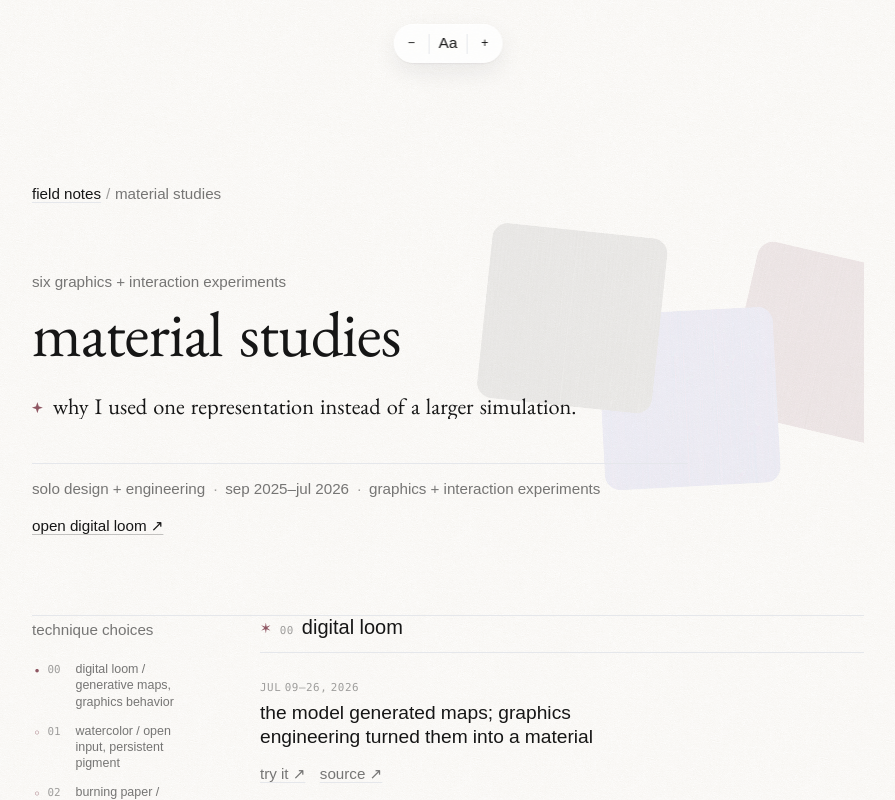
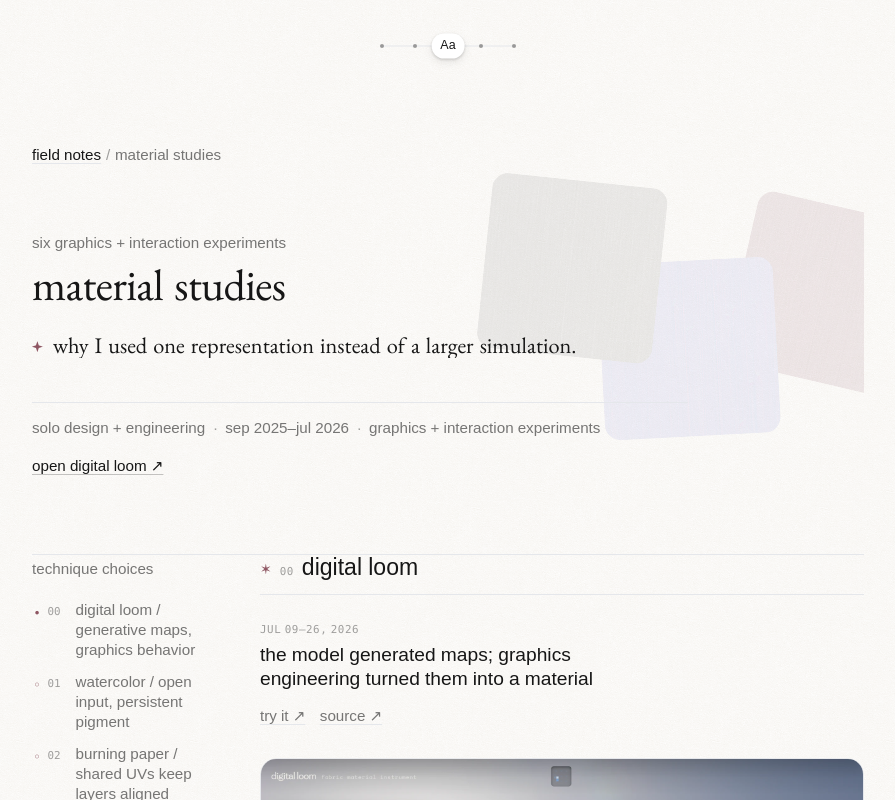
Before and after one commit to kimestelle/my-portfolio, a Next.js app: page /field-notes/material-studies in a window 1280 px wide. Shown: the top 800 px of the page, without its empty margins (187-1082 px from the left). Built offline with nearby package versions, Linux system fonts and the light colour scheme; a web font is replaced by a local one.

Commit message:
text size adjustment

```diff
--- a/src/app/field-notes/components/FieldNoteTypeControl.tsx
+++ b/src/app/field-notes/components/FieldNoteTypeControl.tsx
@@ -1,16 +1,33 @@
 'use client';
 
-import { useEffect, useState, type ReactNode } from 'react';
+import {
+  useEffect,
+  useRef,
+  useState,
+  type CSSProperties,
+  type KeyboardEvent,
+  type PointerEvent,
+  type ReactNode,
+} from 'react';
 import styles from './field-note-type-control.module.css';
 
 const STORAGE_KEY = 'estelle-portfolio:field-notes-text-size';
-const sizes = ['compact', 'standard', 'large'] as const;
+const sizes = [
+  'compact',
+  'small',
+  'standard',
+  'large',
+  'extra-large',
+] as const;
 type ReadingSize = (typeof sizes)[number];
+let sessionReadingSize: ReadingSize | null = null;
 
 const sizeLabels: Record<ReadingSize, string> = {
-  compact: 'small text',
-  standard: 'medium text',
+  compact: 'compact text',
+  small: 'small text',
+  standard: 'standard text',
   large: 'large text',
+  'extra-large': 'extra-large text',
 };
 
 export default function FieldNoteTypeControl({
@@ -18,17 +35,31 @@ export default function FieldNoteTypeControl({
 }: {
   children: ReactNode;
 }) {
-  const [size, setSize] = useState<ReadingSize>('standard');
+  const [size, setSize] = useState<ReadingSize>(
+    sessionReadingSize ?? 'standard',
+  );
+  const [dragPosition, setDragPosition] = useState<number | null>(null);
+  const scaleRef = useRef<HTMLDivElement>(null);
+  const draggingRef = useRef(false);
   const sizeIndex = sizes.indexOf(size);
+  const visualIndex = dragPosition ?? sizeIndex;
+  const activeIndex = Math.round(visualIndex);
+  const position = `${(visualIndex / (sizes.length - 1)) * 100}%`;
 
   useEffect(() => {
+    if (sessionReadingSize) return;
+
     try {
       const saved = window.localStorage.getItem(STORAGE_KEY);
       if (sizes.includes(saved as ReadingSize)) {
-        setSize(saved as ReadingSize);
+        sessionReadingSize = saved as ReadingSize;
+        setSize(sessionReadingSize);
+      } else {
+        sessionReadingSize = 'standard';
       }
     } catch {
       // The larger default still works when storage is unavailable.
+      sessionReadingSize = 'standard';
     }
   }, []);
 
@@ -36,6 +67,7 @@ export default function FieldNoteTypeControl({
     const nextSize = sizes[nextIndex];
     if (!nextSize) return;
 
+    sessionReadingSize = nextSize;
     setSize(nextSize);
     try {
       window.localStorage.setItem(STORAGE_KEY, nextSize);
@@ -44,33 +76,112 @@ export default function FieldNoteTypeControl({
     }
   };
 
+  const positionFromPointer = (clientX: number) => {
+    const bounds = scaleRef.current?.getBoundingClientRect();
+    if (!bounds) return sizeIndex;
+
+    const ratio = Math.min(
+      1,
+      Math.max(0, (clientX - bounds.left) / bounds.width),
+    );
+    return ratio * (sizes.length - 1);
+  };
+
+  const handlePointerDown = (event: PointerEvent<HTMLDivElement>) => {
+    draggingRef.current = true;
+    event.currentTarget.setPointerCapture(event.pointerId);
+    setDragPosition(positionFromPointer(event.clientX));
+  };
+
+  const handlePointerMove = (event: PointerEvent<HTMLDivElement>) => {
+    if (!draggingRef.current) return;
+    setDragPosition(positionFromPointer(event.clientX));
+  };
+
+  const finishPointerChange = (event: PointerEvent<HTMLDivElement>) => {
+    if (!draggingRef.current) return;
+
+    const nextIndex = Math.round(positionFromPointer(event.clientX));
+    draggingRef.current = false;
+    updateSize(nextIndex);
+    setDragPosition(null);
+
+    if (event.currentTarget.hasPointerCapture(event.pointerId)) {
+      event.currentTarget.releasePointerCapture(event.pointerId);
+    }
+  };
+
+  const cancelPointerChange = (event: PointerEvent<HTMLDivElement>) => {
+    draggingRef.current = false;
+    setDragPosition(null);
+
+    if (event.currentTarget.hasPointerCapture(event.pointerId)) {
+      event.currentTarget.releasePointerCapture(event.pointerId);
+    }
+  };
+
+  const handleKeyDown = (event: KeyboardEvent<HTMLDivElement>) => {
+    let nextIndex = sizeIndex;
+
+    if (event.key === 'ArrowLeft' || event.key === 'ArrowDown') {
+      nextIndex -= 1;
+    } else if (event.key === 'ArrowRight' || event.key === 'ArrowUp') {
+      nextIndex += 1;
+    } else if (event.key === 'Home') {
+      nextIndex = 0;
+    } else if (event.key === 'End') {
+      nextIndex = sizes.length - 1;
+    } else {
+      return;
+    }
+
+    event.preventDefault();
+    updateSize(Math.min(sizes.length - 1, Math.max(0, nextIndex)));
+  };
+
   return (
     <div className={styles.scope} data-reading-size={size}>
       <div
-        className={`${styles.control} glass-surface`}
-        role="group"
-        aria-label="Reading text size"
+        className={styles.control}
+        aria-label="Reading controls"
       >
-        <button
-          type="button"
-          onClick={() => updateSize(sizeIndex - 1)}
-          disabled={sizeIndex === 0}
-          aria-label="Make reading text smaller"
+        <div
+          ref={scaleRef}
+          className={`${styles.scale} ${
+            dragPosition === null ? '' : styles.dragging
+          }`}
+          style={{ '--reading-position': position } as CSSProperties}
+          role="slider"
+          tabIndex={0}
+          aria-label="Reading text size"
+          aria-valuemin={1}
+          aria-valuemax={sizes.length}
+          aria-valuenow={sizeIndex + 1}
+          aria-valuetext={sizeLabels[size]}
+          onKeyDown={handleKeyDown}
+          onPointerDown={handlePointerDown}
+          onPointerMove={handlePointerMove}
+          onPointerUp={finishPointerChange}
+          onPointerCancel={cancelPointerChange}
         >
-          −
-        </button>
-        <span className={styles.sample} aria-live="polite">
-          <span aria-hidden="true">Aa</span>
-          <span className={styles.srOnly}>{sizeLabels[size]}</span>
-        </span>
-        <button
-          type="button"
-          onClick={() => updateSize(sizeIndex + 1)}
-          disabled={sizeIndex === sizes.length - 1}
-          aria-label="Make reading text larger"
-        >
-          +
-        </button>
+          <span className={styles.rail} aria-hidden="true" />
+          <span className={styles.dots} aria-hidden="true">
+            {sizes.map((item, index) => (
+              <span
+                key={item}
+                className={`${styles.dot} ${
+                  index === activeIndex ? styles.activeDot : ''
+                }`}
+              />
+            ))}
+          </span>
+          <span className={styles.thumb} aria-hidden="true">
+            Aa
+          </span>
+          <span className={styles.srOnly} aria-live="polite">
+            {sizeLabels[size]}
+          </span>
+        </div>
       </div>
       {children}
     </div>
--- a/src/app/field-notes/components/field-note-primitives.module.css
+++ b/src/app/field-notes/components/field-note-primitives.module.css
@@ -54,7 +54,7 @@
   max-width: 19ch;
   margin-top: 0.55rem;
   font-family: var(--font-display);
-  font-size: clamp(2.65rem, 5.4vw, 4rem);
+  font-size: var(--type-page-title);
   font-weight: 400;
   line-height: 1.08;
   letter-spacing: -0.015em;
@@ -156,7 +156,7 @@
 .sectionNumber,
 .detailLabel {
   font-family: var(--font-mono);
-  font-size: 0.68rem;
+  font-size: var(--type-micro);
   font-weight: 400;
   letter-spacing: 0.05em;
   text-transform: uppercase;
@@ -225,7 +225,7 @@
   gap: 0.3rem;
   align-items: baseline;
   color: var(--text-meta);
-  font-size: 0.78rem;
+  font-size: var(--type-meta);
   line-height: 1.3;
   transition:
     color 180ms ease,
@@ -264,7 +264,7 @@
 .mapIndex {
   color: var(--text-decorative);
   font-family: var(--font-mono);
-  font-size: 0.68rem;
+  font-size: var(--type-micro);
 }
 
 .constellationMap a:hover,
@@ -301,7 +301,7 @@
 .hashLink {
   color: transparent;
   font-family: var(--font-mono);
-  font-size: 0.75rem;
+  font-size: var(--type-meta);
   text-decoration: none;
   transition: color 180ms ease;
 }
@@ -446,6 +446,18 @@
   text-align: right;
 }
 
+.scrollLink {
+  display: inline-flex;
+  transition:
+    color 180ms ease,
+    transform 420ms var(--motion-mood-ease);
+}
+
+.scrollLink:hover,
+.scrollLink:focus-visible {
+  transform: translateY(-2px);
+}
+
 @media (max-width: 820px) {
   .reader {
     display: block;
@@ -486,7 +498,6 @@
 
   .heroTitle {
     margin-top: 1rem;
-    font-size: var(--type-identity);
   }
 
   .heroMeta {
--- a/src/app/field-notes/components/field-note-type-control.module.css
+++ b/src/app/field-notes/components/field-note-type-control.module.css
@@ -1,22 +1,34 @@
 .scope {
-  --field-copy-size: 1rem;
+  --type-micro: 0.68rem;
+  --type-page-title: clamp(2.25rem, 4vw, 2.75rem);
+  --type-section: clamp(1.3rem, 1.8vw, 1.45rem);
   --type-body: 1.0625rem;
   --type-meta: 0.95rem;
   --type-lead: 1.2rem;
 }
 
 .scope[data-reading-size="compact"] {
-  --field-copy-size: 0.9375rem;
+  --type-body: 0.95rem;
+  --type-meta: 0.825rem;
+  --type-lead: 1.075rem;
+}
+
+.scope[data-reading-size="small"] {
   --type-body: 1rem;
   --type-meta: 0.875rem;
   --type-lead: 1.125rem;
 }
 
 .scope[data-reading-size="large"] {
-  --field-copy-size: 1.0875rem;
-  --type-body: 1.15rem;
+  --type-body: 1.2rem;
   --type-meta: 1.025rem;
-  --type-lead: 1.3rem;
+  --type-lead: 1.35rem;
+}
+
+.scope[data-reading-size="extra-large"] {
+  --type-body: 1.35rem;
+  --type-meta: 1.1rem;
+  --type-lead: 1.5rem;
 }
 
 .scope :global(main strong) {
@@ -26,65 +38,140 @@
 
 .control {
   position: fixed;
-  z-index: 40;
+  z-index: 50;
   top: 1.5rem;
   left: 50%;
-  display: grid;
-  grid-template-columns: 2.2rem 2.4rem 2.2rem;
-  align-items: center;
-  width: max-content;
-  min-height: 2.45rem;
-  overflow: hidden;
-  border-radius: var(--radius-pill);
-  background-color: rgb(255, 255, 255);
+  width: 10.75rem;
+  min-height: 2.75rem;
+  padding-inline: 1.15rem;
+  overflow: visible;
   color: var(--text-primary);
-  transform: translateX(-50%);
+  transform: translate3d(-50%, 0, 0);
+  animation: field-note-type-control-enter var(--motion-mood-duration)
+    var(--motion-mood-ease) both;
+  will-change: transform;
 }
 
-.control button {
+@keyframes field-note-type-control-enter {
+  from {
+    opacity: 0;
+    transform: translate3d(-50%, -0.35rem, 0);
+  }
+
+  to {
+    opacity: 1;
+    transform: translate3d(-50%, 0, 0);
+  }
+}
+
+.scale {
   position: relative;
   z-index: 1;
+  width: 100%;
+  height: 2.75rem;
+  outline: 0;
+  cursor: grab;
+  touch-action: none;
+  user-select: none;
+}
+
+.scale:active {
+  cursor: grabbing;
+}
+
+.scale:focus-visible::after {
+  content: "";
+  position: absolute;
+  inset: 0.34rem -0.72rem;
+  border: 1px solid var(--text-primary);
+  border-radius: var(--radius-pill);
+  pointer-events: none;
+}
+
+.rail {
+  position: absolute;
+  top: 50%;
+  right: 0;
+  left: 0;
+  height: 1px;
+  background: var(--line-color);
+  transform: translateY(-50%);
+}
+
+.dots {
+  position: absolute;
+  top: 50%;
+  right: 0;
+  left: 0;
+  display: flex;
+  justify-content: space-between;
+  align-items: center;
+  transform: translateY(-50%);
+}
+
+.dot {
+  width: 0.25rem;
+  height: 0.25rem;
+  border-radius: 50%;
+  background: var(--text-decorative);
+  box-shadow: 0 0 0 0 rgba(22, 22, 22, 0);
+  transition:
+    background-color 180ms ease,
+    box-shadow 420ms var(--motion-mood-ease),
+    transform 420ms var(--motion-mood-ease);
+}
+
+.activeDot {
+  background: var(--text-primary);
+  box-shadow: 0 0 0 0.18rem rgba(22, 22, 22, 0.06);
+  transform: scale(1.22);
+}
+
+.thumb {
+  position: absolute;
+  z-index: 2;
+  top: 50%;
+  left: var(--reading-position);
   display: grid;
-  height: 100%;
-  min-height: 2.45rem;
+  width: 2.05rem;
+  height: 1.55rem;
   place-items: center;
-  border: 0;
-  background: transparent;
-  color: inherit;
+  border-radius: var(--radius-pill);
+  background: rgb(255, 255, 255);
+  box-shadow:
+    inset 0 1px 0 rgba(255, 255, 255, 0.9),
+    0 1px 3px rgba(20, 20, 20, 0.2),
+    0 4px 10px rgba(20, 20, 20, 0.08);
+  color: var(--text-primary);
   font-family: var(--font-body);
   font-size: 0.78rem;
   font-weight: 400;
+  line-height: 1;
+  transform: translate3d(-50%, -50%, 0);
   transition:
-    background-color 160ms ease,
-    opacity 160ms ease;
+    left 420ms var(--motion-mood-ease),
+    box-shadow 220ms ease,
+    transform 420ms var(--motion-mood-ease);
 }
 
-.control button:hover:not(:disabled),
-.control button:focus-visible {
-  background-color: rgba(22, 22, 22, 0.055);
+.scale:hover .thumb,
+.scale:focus-visible .thumb {
+  box-shadow:
+    inset 0 1px 0 rgba(255, 255, 255, 0.9),
+    0 2px 5px rgba(20, 20, 20, 0.24),
+    0 7px 15px rgba(20, 20, 20, 0.1);
+  transform: translate3d(-50%, -50%, 0) scale(1.035);
 }
 
-.control button:focus-visible {
-  outline: 1px solid var(--text-primary);
-  outline-offset: -4px;
-}
-
-.control button:disabled {
-  cursor: default;
-  opacity: 0.28;
-}
-
-.sample {
-  position: relative;
-  z-index: 1;
-  display: grid;
-  min-height: 1.25rem;
-  place-items: center;
-  border-inline: 1px solid var(--line-color);
-  font-family: var(--font-body);
-  font-size: var(--type-meta);
-  line-height: 1;
-  transition: font-size 180ms ease;
+.dragging .thumb {
+  box-shadow:
+    inset 0 1px 0 rgba(255, 255, 255, 0.9),
+    0 3px 7px rgba(20, 20, 20, 0.24),
+    0 10px 20px rgba(20, 20, 20, 0.12);
+  transform: translate3d(-50%, -58%, 0) scale(1.055);
+  transition:
+    box-shadow 180ms ease,
+    transform 180ms var(--motion-mood-ease);
 }
 
 .srOnly {
@@ -103,8 +190,10 @@
 }
 
 @media (prefers-reduced-motion: reduce) {
-  .control button,
-  .sample {
+  .control,
+  .dot,
+  .thumb {
+    animation: none;
     transition: none;
   }
 }
--- a/src/app/field-notes/internet-atlas/page.tsx
+++ b/src/app/field-notes/internet-atlas/page.tsx
@@ -8,6 +8,7 @@ import {
   FieldNoteSequence,
   FieldNoteSourceLink,
 } from '../components/FieldNotePrimitives';
+import FieldNoteScrollLink from '../components/FieldNoteScrollLink';
 import styles from './internet-atlas.module.css';
 
 export const metadata: Metadata = {
@@ -859,7 +860,9 @@ export default function InternetAtlasFieldNotes() {
           </FieldNoteSection>
 
           <div className={styles.endMatter}>
-            <a href="#path">back to top ↑</a>
+            <FieldNoteScrollLink href="#path">
+              back to top ↑
+            </FieldNoteScrollLink>
           </div>
         </FieldNoteReader>
 
--- a/src/app/field-notes/into-the-blue/page.tsx
+++ b/src/app/field-notes/into-the-blue/page.tsx
@@ -10,6 +10,7 @@ import {
   FieldNoteSequence,
   FieldNoteSourceLink,
 } from '../components/FieldNotePrimitives';
+import FieldNoteScrollLink from '../components/FieldNoteScrollLink';
 import styles from './into-the-blue.module.css';
 
 export const metadata: Metadata = {
@@ -510,7 +511,9 @@ export default function IntoTheBlueFieldNotes() {
           </FieldNoteDetail>
 
           <div className={styles.endMatter}>
-            <a href="#brief">back to top ↑</a>
+            <FieldNoteScrollLink href="#brief">
+              back to top ↑
+            </FieldNoteScrollLink>
           </div>
         </FieldNoteReader>
 
```
Also changed, not shown: src/app/field-notes/components/FieldNoteScrollLink.tsx (added, +102 -0 lines), src/app/field-notes/components/external-link-preview.module.css (+4 -4 lines), src/app/field-notes/field-notes.module.css (+15 -23 lines), src/app/field-notes/internet-atlas/internet-atlas.module.css (+6 -6 lines), src/app/field-notes/into-the-blue/into-the-blue.module.css (+4 -4 lines), src/app/field-notes/material-studies/material-studies.module.css (+6 -6 lines), src/app/field-notes/page.tsx (+5 -5 lines).
